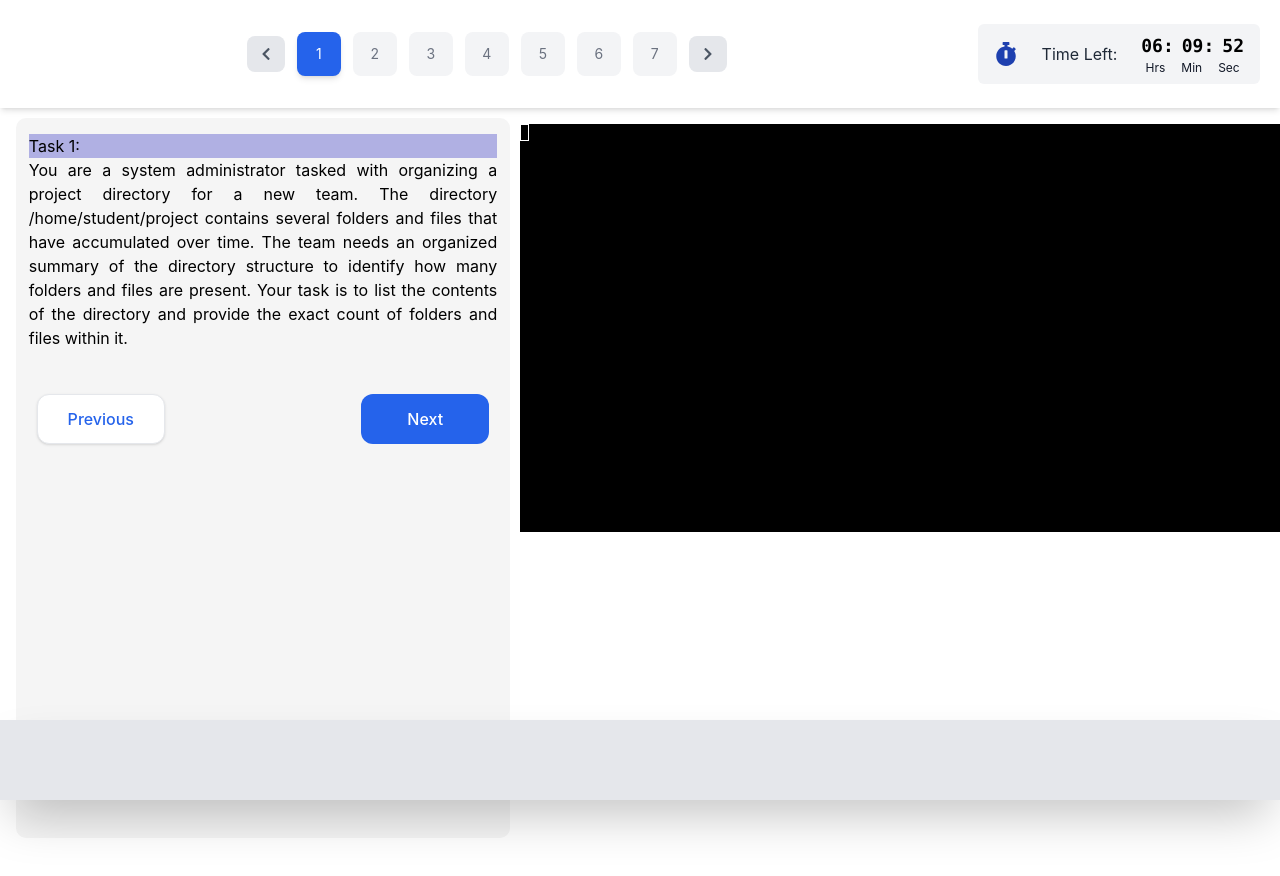
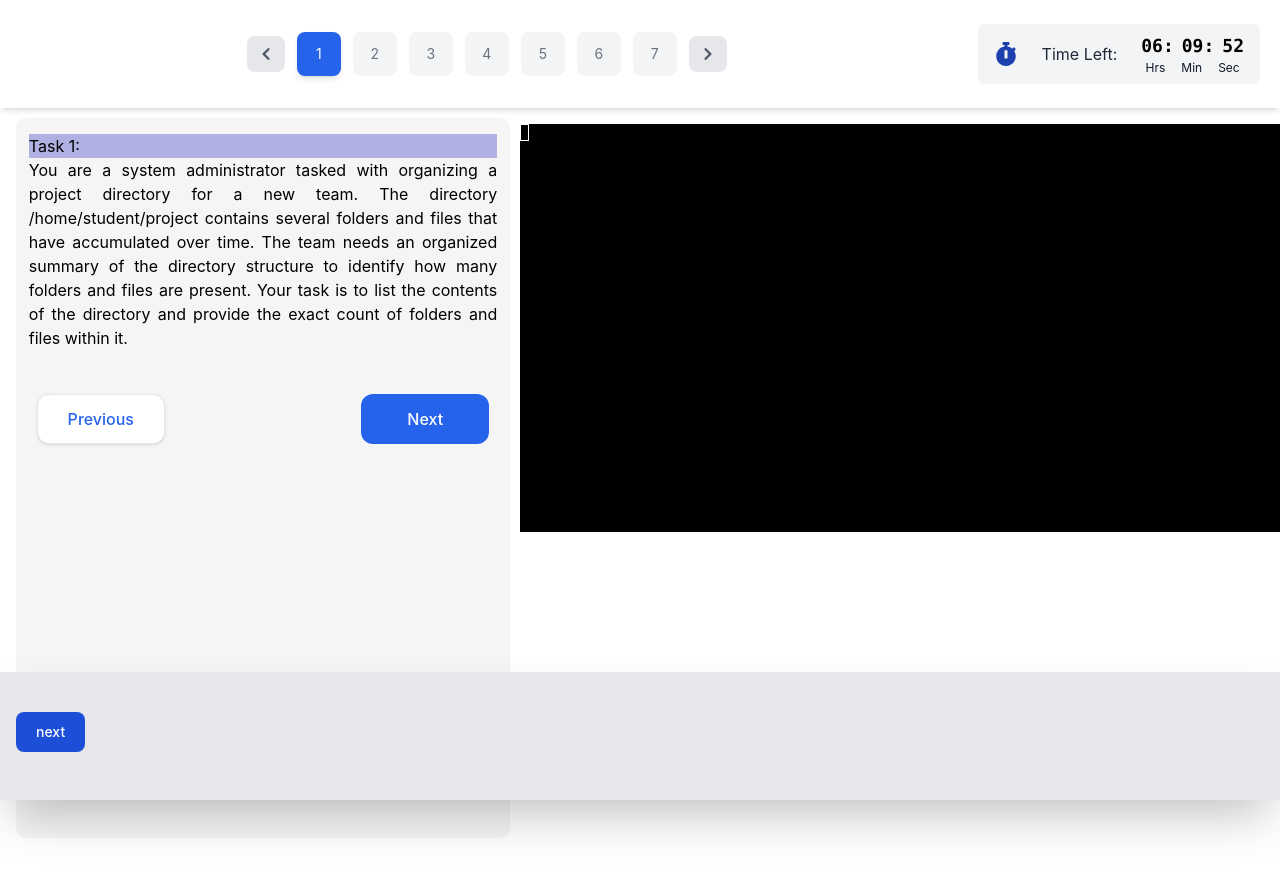
Before and after one commit to Stellar2703/Linux-Test-Portal-Frontend, a React (Create React App) app: page /main in a window 1280 px wide. Shown: the top 876 px of the page. Built offline with nearby package versions, Linux system fonts and the light colour scheme; no server answers.

Commit message:
updated footer

```diff
--- a/src/components/footer.js
+++ b/src/components/footer.js
@@ -1,7 +1,9 @@
 function Footer (){
     return (
         <footer className="sticky bottom-0 shadow-2xl py-10 px-4 bg-gray-200">
-
+            <div className="justify-start">
+            <button type="button" class="text-white bg-blue-700 hover:bg-blue-800 focus:ring-4 focus:ring-blue-300 font-medium rounded-lg text-sm px-5 py-2.5 me-2 mb-2 dark:bg-blue-600 dark:hover:bg-blue-700 focus:outline-none dark:focus:ring-blue-800">next</button>
+            </div>
         </footer>
     )
 }
```
